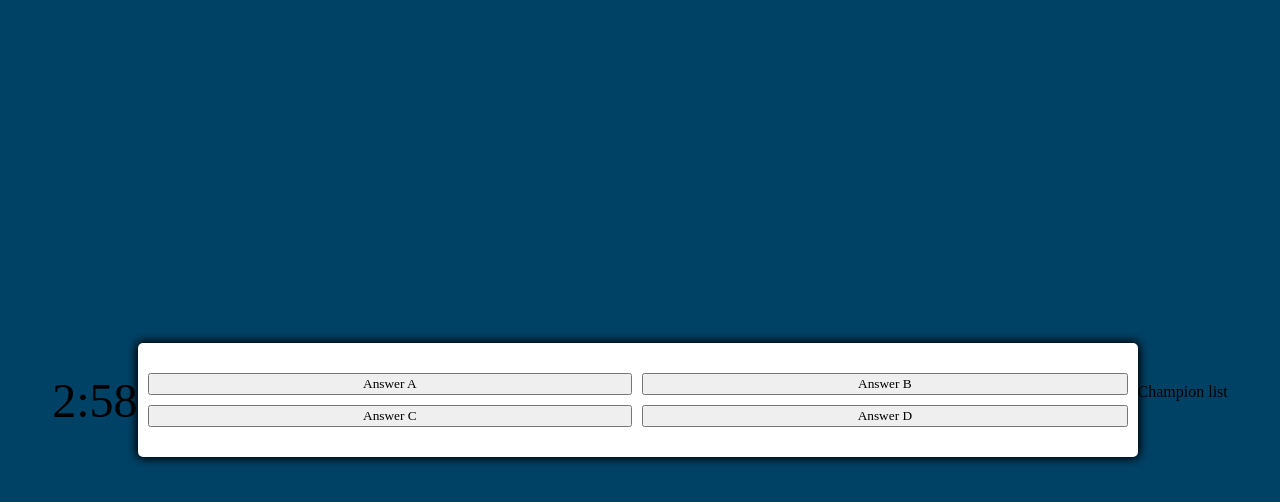
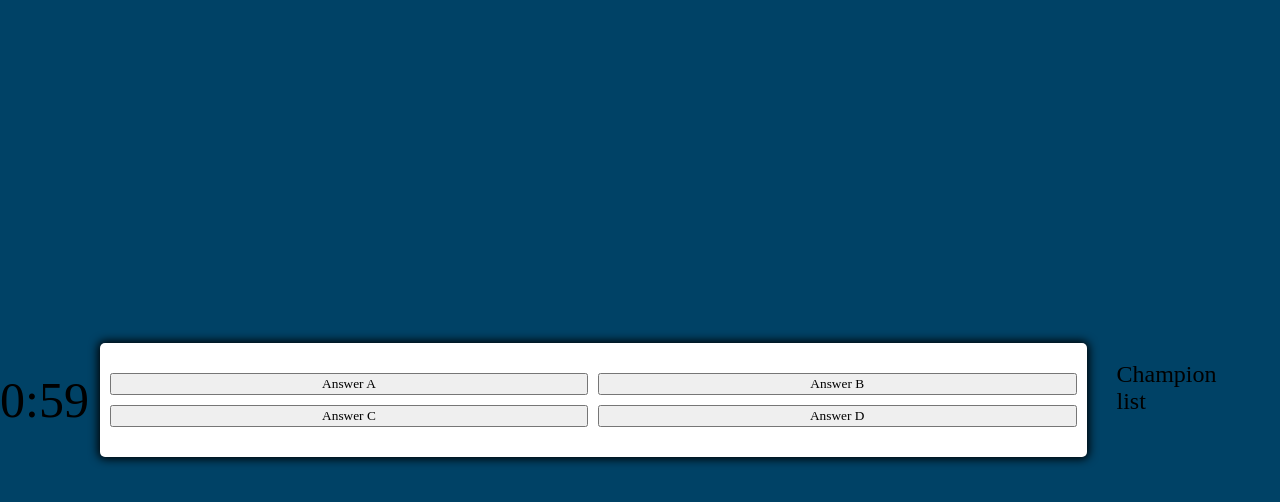
Before and after one commit to IuliiaSaprykina/Guess_movie, a plain HTML site: page frontend/gamePage.html in a window 1280 px wide. Both pictures are taken after a click on the button "Start Game". Drawn offline with Linux system fonts and the light colour scheme; no server answers.

Commit message:
All functionality done

```diff
--- a/frontend/gamePage.css
+++ b/frontend/gamePage.css
@@ -110,3 +110,17 @@ body{
 .hide{
     display: none;
 }
+
+#countdown{
+    display: inline-flex;
+    align-items: center;
+    justify-self: center;
+    font-size: 50px;
+    height: 70px;
+    width: 100px;
+}
+
+.score-container{
+    margin: 30px;
+    font-size: x-large;
+}
--- a/frontend/gamePage.html
+++ b/frontend/gamePage.html
@@ -9,10 +9,10 @@
 </head>
 <body>
     <div id="timer">
-        <div id="counter"></div>
+        <div id="countdown"></div>
     </div>
     <div class="container">
-        <div id="progress">  </div>
+        <div id="progress"></div>
         <div id="question-container" class="hide">
             <div class="movie-img"></div>
             <div id="answer-buttons" class="btn-grid">
@@ -28,9 +28,9 @@
     </div>
     <div class="score-container">
         Champion list
-        <ul>
+        <ol>
 
-        </ul>
+        </ol>
     </div>
     <script src="gamePage.js"></script>
 </body>
--- a/frontend/gamePage.js
+++ b/frontend/gamePage.js
@@ -12,34 +12,35 @@ const choiceD = document.querySelector(".btn-d");
 const progress = document.querySelector("#progress");
 const qImg = document.createElement("img");
 const answerButtons = document.getElementById("answer-buttons");
-const championList = document.querySelector('.score-container ul');
+const championList = document.querySelector('.score-container ol');
+const startingMinutes = 1;
 // const timer = document.getElementById("timer");
-let counterTimer = document.getElementById("counter")
+let counterTimer = document.getElementById("countdown")
 let runningQuestionT = 0;
 let score = 0;
 let q = "";
 let questionsT = [];
 let lastQuestionT = "";
-let counter = 0;
-let timeleft = 120;
-// console.log(championList)
+let time = startingMinutes * 60;
 
-function convertSeconds(s) {
-    let min = Math.round(s / 60);
-    let sec = s % 60;
-    return min + ":" + sec;
+function timerStart() {
+    setInterval(timer, 1000)
+
+    function timer() {
+        const minutes = Math.floor(time / 60);
+        let seconds = time % 60;
+
+        seconds = seconds < 1 ? '0' + seconds : seconds;
+
+        counterTimer.innerHTML = `${minutes}:${seconds}`
+        time--
+        if (time === 0) {
+            answerIsWrong()
+        }
+    }
 }
 
-function timer() {
-    counterTimer.textContent = (convertSeconds(timeleft - counter));
 
-    function timeIt() {
-        counter ++;
-        counterTimer.innerText = (convertSeconds(timeleft - counter))
-    }
-
-    setInterval(timeIt, 1000)
-}
 
 startButton.addEventListener('click', handleClick)
 
@@ -47,7 +48,7 @@ startButton.addEventListener('click', handleClick)
 function handleClick(){
     getQuestions();
     startGame();
-    timer();
+    timerStart()
 }
 
 getScoreInfo()
```
Also changed, not shown: backend/app.js (+2 -8 lines).
